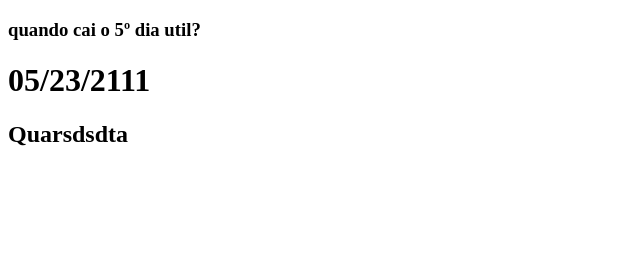
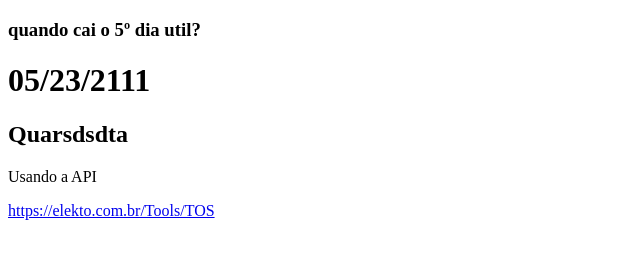
Before and after one commit to alex3aguiar/quandoehoproximodiautil, a plain HTML site: page index.html in a window 1280 px wide. Shown: the whole page, without its empty margins (0-640 px from the left). Drawn offline with nearby package versions, Linux system fonts and the light colour scheme; no server answers.

Commit message:
Update index.html

```diff
--- a/index.html
+++ b/index.html
@@ -10,6 +10,7 @@
     <h3>quando cai o 5º dia util?</h3>
     <h1 id="fifthWorkDayOfMonth">05/23/2111</h1>
     <h2 id="fifthWorkDayOfWeek">Quarsdsdta</h1>
+Usando a API <p><a href="https://elekto.com.br/Tools/TOS">https://elekto.com.br/Tools/TOS</a></p>
 
 <script src="./app.js"></script>
 </body>
```
